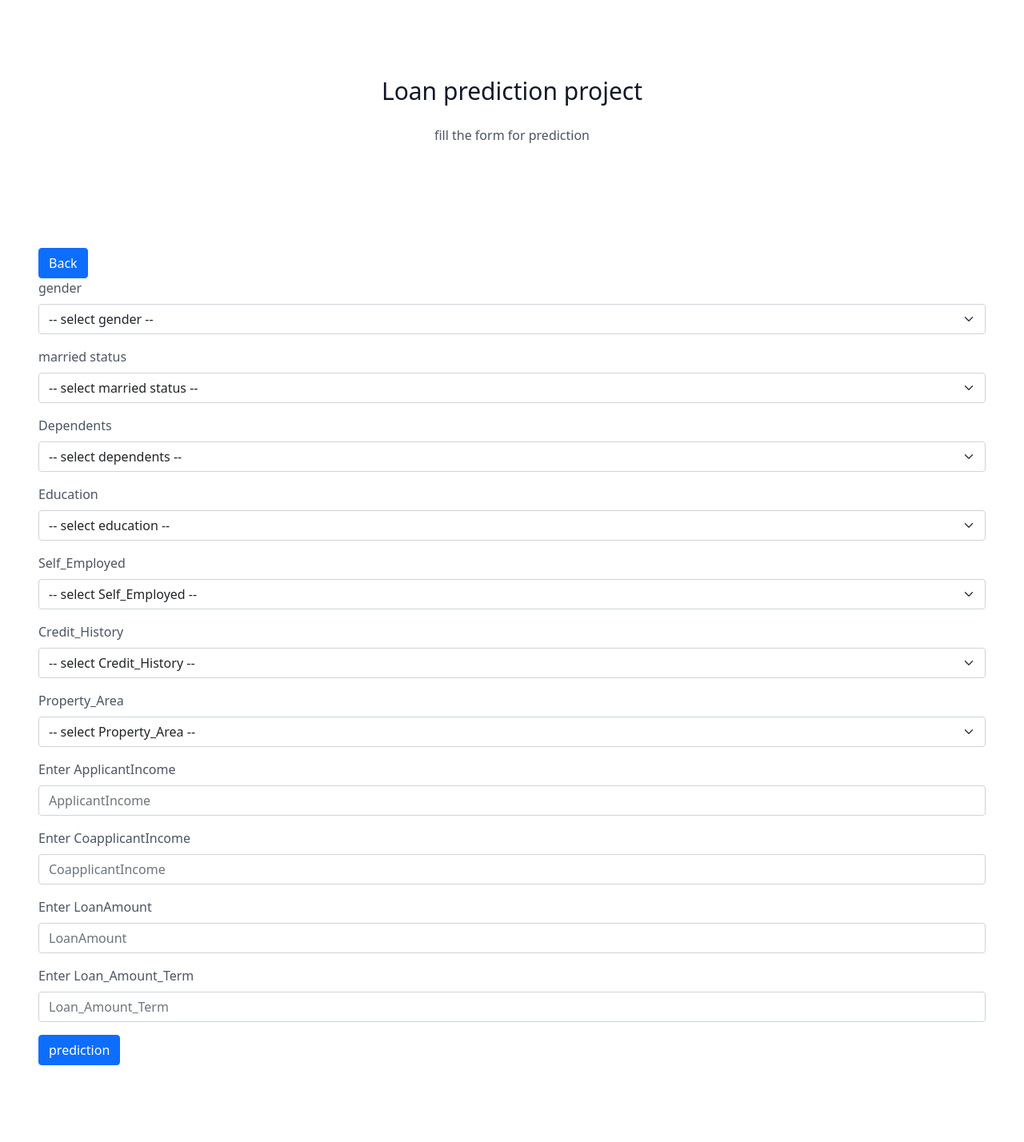
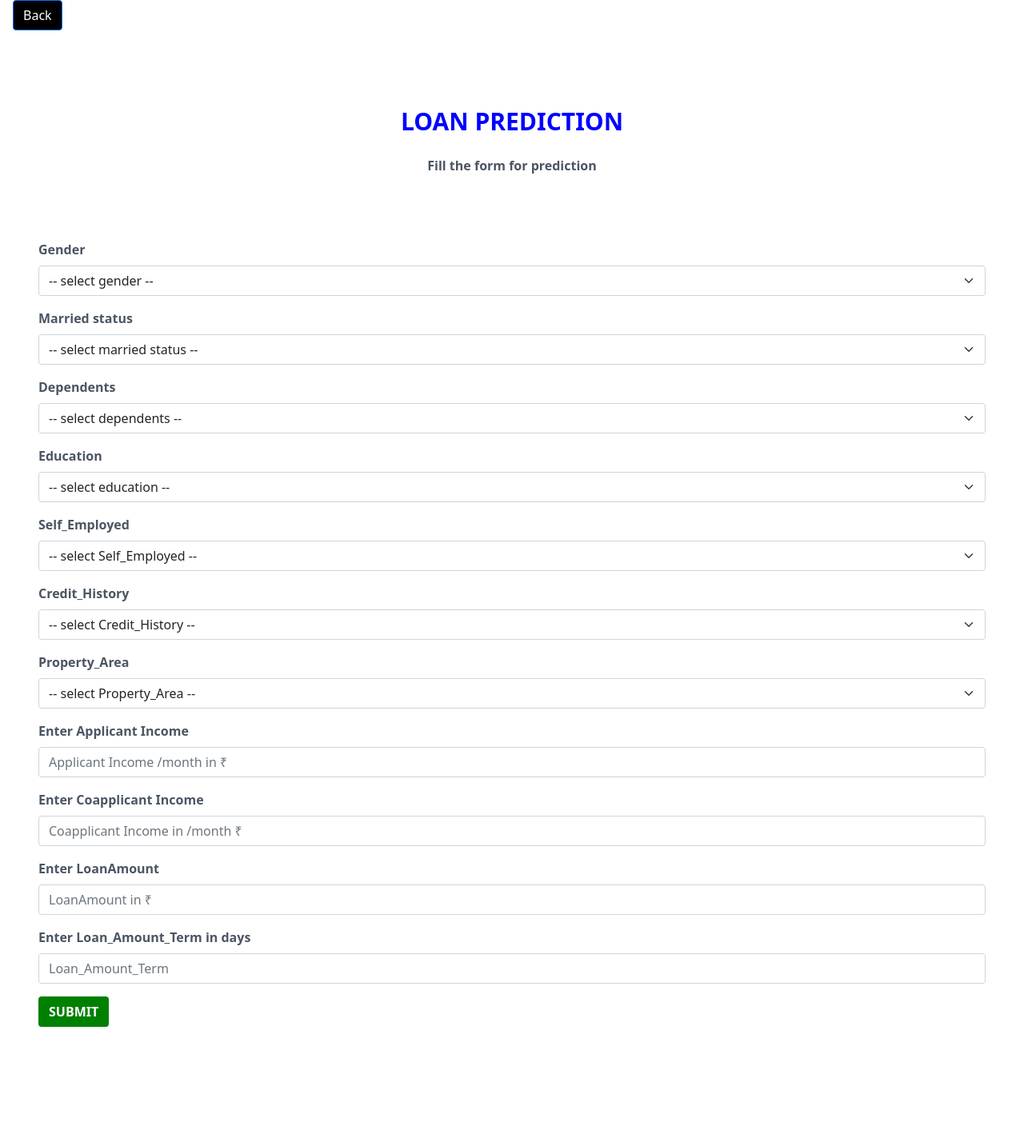
Before and after one commit to somendrakr/ML_LOAN_PREDICTION_MODEL, a Flask app: page /prediction in a window 1280 px wide. Shown: the whole page at 80% size. After the commit the page ends 1380 px from the top, so only its background shows below. Run offline with Flask 2, Linux system fonts and the light colour scheme.

Commit message:
UI changes

```diff
--- a/server/app.py
+++ b/server/app.py
@@ -1,13 +1,15 @@
+from click import style
 from flask import Flask, escape, request, render_template
 import pickle
 import numpy as np
 
 app = Flask(__name__)
-model = pickle.load(open('LOAN_PRIDICTION_MODEL.pickle', 'rb'))
+model = pickle.load(open('server\LOAN_PRIDICTION_MODEL.pickle', 'rb'))
 
 @app.route('/')
-def home():
-    return render_template("index.html")
+
+def index():
+    return render_template('index.html')
 
 
 @app.route('/prediction', methods=['GET', 'POST'])
@@ -88,15 +90,18 @@ def prediction():
             print(x[i])
 
         prediction1 = model.predict([x])
+        print(prediction1)
 
 
-        if(prediction1=="N"):
-            prediction="No"
+        if(prediction1==0):
+            print(x)
+            return render_template("msg.html")
         else:
-            prediction1="Yes"
+            print(x)
+            return render_template("msg2.html")
 
 
-        return render_template("prediction.html", prediction_text="loan status is {}".format(prediction1))
+
 
 
 
--- a/template/prediction.html
+++ b/server/templates/prediction.html
@@ -1,6 +1,15 @@
 <!doctype html>
 <html lang="en">
   <head>
+    <script>
+      function validateForm() {
+    var x = document.forms["myForm"]["ApplicantIncome"].value;
+    if (x == "") {
+      alert(" filled the form completely");
+      return false;
+    }
+  }
+   </script>
     <!-- Required meta tags -->
     <meta charset="utf-8">
     <meta name="viewport" content="width=device-width, initial-scale=1">
@@ -11,22 +20,28 @@
 
     <title>prediction</title>
   </head>
+
+
+
   <body>
+    <a class="btn btn-primary" href="/" role="button" style="margin-left: 16px;background-color:black;">Back</a>
   <section class="text-gray-600 body-font">
   <div class="container px-5 py-24 mx-auto">
     <div class="flex flex-col text-center w-full mb-20">
 
-      <h1 class="sm:text-3xl text-2xl font-medium title-font mb-4 text-gray-900">Loan prediction project</h1>
-      <p class="lg:w-2/3 mx-auto leading-relaxed text-base">fill the form for prediction</p>
-      <br><br><h2><b>{{prediction_text}}</b></h2>
+      <h1 class="sm:text-3xl text-2xl font-medium title-font mb-4 text-gray-900" style="color: Blue;font-weight:bold">LOAN PREDICTION </h1>
+      <p class="lg:w-2/3 mx-auto leading-relaxed text-base" style="font-weight: bold;">Fill the form for prediction</p>
+
     </div>
     <div>
 
     </div>
-    <a class="btn btn-primary" href="./index.html" role="button">Back</a>
-<form action='/prediction' method='POST'>
+
+
+
+<form name="myForm" action='/prediction' method='POST' onsubmit="return validateForm()" aria-required="false">
 <div class="mb-3">
-  <label for="exampleFormControlInput1" class="form-label"> gender</label>
+  <label for="exampleFormControlInput1" class="form-label" style="font-weight: bold;"> Gender</label>
   <select class="form-select" id="gender" name="gender" aria-label="Default select example">
   <option selected>-- select gender --</option>
   <option value="Male">Male</option>
@@ -34,7 +49,7 @@
 </select>
 </div>
 <div class="mb-3">
-  <label for="exampleFormControlInput1" class="form-label"> married status</label>
+  <label for="exampleFormControlInput1" class="form-label" style="font-weight: bold;"> Married status</label>
   <select class="form-select" id="married" name="married" aria-label="Default select example">
   <option selected>-- select married status --</option>
   <option value="Yes">Yes</option>
@@ -42,7 +57,7 @@
 </select>
 </div>
 <div class="mb-3">
-  <label for="exampleFormControlInput1" class="form-label">Dependents</label>
+  <label for="exampleFormControlInput1" class="form-label" style="font-weight: bold;">Dependents</label>
   <select class="form-select" id="dependents" name="dependents" aria-label="Default select example">
   <option selected>-- select dependents --</option>
   <option value="0">0</option>
@@ -52,7 +67,7 @@
 </select>
 </div>
 <div class="mb-3">
-  <label for="exampleFormControlInput1" class="form-label">Education</label>
+  <label for="exampleFormControlInput1" class="form-label" style="font-weight: bold;">Education</label>
   <select class="form-select" id="education" name="education" aria-label="Default select example">
   <option selected>-- select education --</option>
   <option value="Graduate">Graduate</option>
@@ -60,7 +75,7 @@
 </select>
 </div>
 <div class="mb-3">
-  <label for="exampleFormControlInput1" class="form-label">Self_Employed</label>
+  <label for="exampleFormControlInput1" class="form-label" style="font-weight: bold;">Self_Employed</label>
   <select class="form-select" id="employed" name="employed" aria-label="Default select example">
   <option selected>-- select Self_Employed --</option>
   <option value="Yes">Yes</option>
@@ -68,7 +83,7 @@
 </select>
 </div>
 <div class="mb-3">
-  <label for="exampleFormControlInput1" class="form-label">Credit_History</label>
+  <label for="exampleFormControlInput1" class="form-label" style="font-weight: bold;">Credit_History</label>
   <select class="form-select" id="credit" name="credit" aria-label="Default select example">
   <option selected>-- select Credit_History --</option>
   <option value="1.000000">1.000000</option>
@@ -77,7 +92,7 @@
 </select>
 </div>
 <div class="mb-3">
-  <label for="exampleFormControlInput1" class="form-label">Property_Area</label>
+  <label for="exampleFormControlInput1" class="form-label" style="font-weight: bold;">Property_Area</label>
   <select class="form-select" id="area" name="area" aria-label="Default select example">
   <option selected>-- select Property_Area --</option>
   <option value="Semiurban">Semiurban</option>
@@ -86,26 +101,30 @@
 </select>
 </div>
 <div class="mb-3">
-  <label for="exampleFormControlInput1" class="form-label">Enter ApplicantIncome</label>
-  <input type="text" class="form-control" id="ApplicantIncome" name="ApplicantIncome" placeholder="ApplicantIncome">
+  <label for="exampleFormControlInput1" class="form-label" style="font-weight: bold;">Enter Applicant Income </label>
+  <input type="text" class="form-control" id="ApplicantIncome" name="ApplicantIncome" placeholder="Applicant Income /month in ₹">
 </div>
 <div class="mb-3">
-  <label for="exampleFormControlInput1" class="form-label">Enter CoapplicantIncome</label>
-  <input type="text" class="form-control" id="CoapplicantIncome" name="CoapplicantIncome" placeholder="CoapplicantIncome">
+  <label for="exampleFormControlInput1" class="form-label" style="font-weight: bold;">Enter Coapplicant Income </label>
+  <input type="text" class="form-control" id="CoapplicantIncome" name="CoapplicantIncome" placeholder="Coapplicant Income in /month ₹">
 </div>
 <div class="mb-3">
-  <label for="exampleFormControlInput1" class="form-label">Enter LoanAmount</label>
-  <input type="text" class="form-control" id="LoanAmount" name="LoanAmount" placeholder="LoanAmount">
+  <label for="exampleFormControlInput1" class="form-label" style="font-weight: bold;">Enter LoanAmount </label>
+  <input type="text" class="form-control" id="LoanAmount" name="LoanAmount" placeholder="LoanAmount in ₹">
 </div>
 <div class="mb-3">
-  <label for="exampleFormControlInput1" class="form-label">Enter Loan_Amount_Term</label>
+  <label for="exampleFormControlInput1" class="form-label" style="font-weight: bold;">Enter Loan_Amount_Term in days</label>
   <input type="text" class="form-control" id="Loan_Amount_Term" name="Loan_Amount_Term" placeholder="Loan_Amount_Term">
 </div>
 
 
 
 
-    <button type="submit" class="btn btn-primary">prediction</button>
+
+
+      <button type="submit" class="btn" style="background-color: green;color:white; font-weight:bold" >SUBMIT</button>
+
+
     </form>
 
 
```
Also changed, not shown: server/templates/index.html (renamed from template/index.html, +12 -30 lines), server/templates/msg.html (added, +24 -0 lines), server/templates/msg2.html (added, +24 -0 lines).
